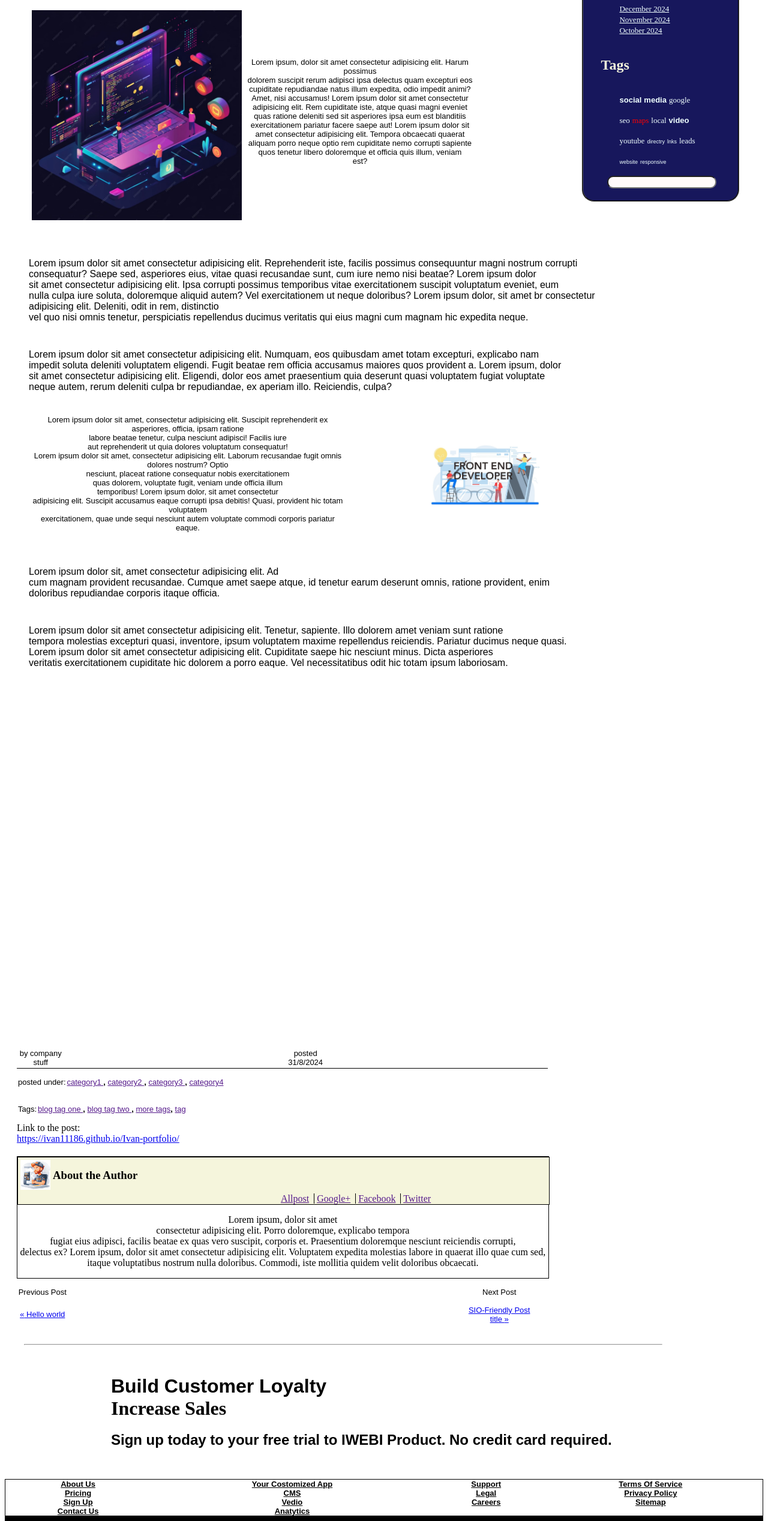
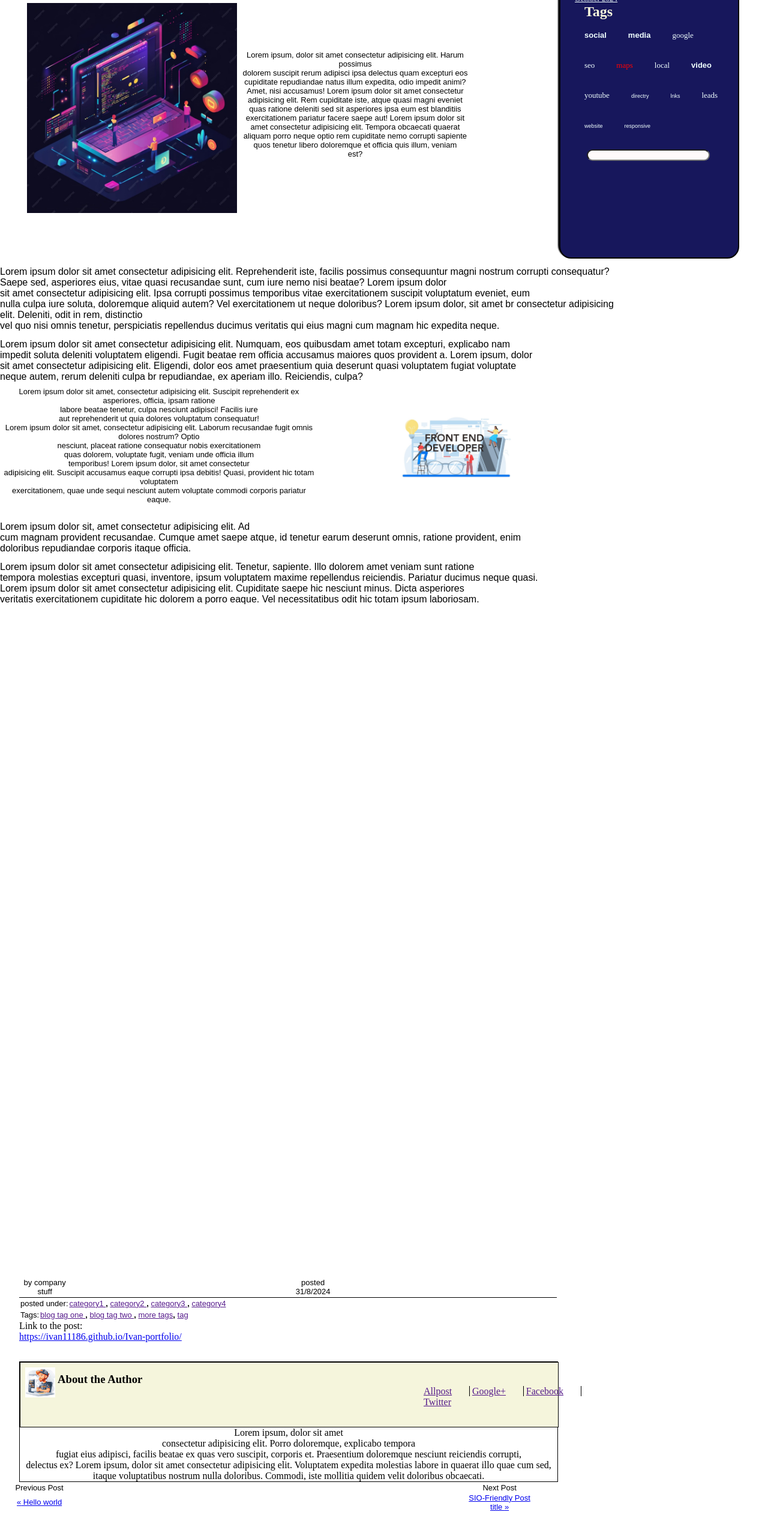
Before and after one commit to Ivan11186/Ivan-portfolio, a plain HTML site: page learnmor1.html in a window 1280 px wide. Shown: the part 190-2725 px from the top of the page at 60% size. Drawn offline with Linux system fonts and the light colour scheme.

Commit message:
Add files via upload

```diff
--- a/app.css
+++ b/app.css
@@ -5,12 +5,18 @@
   background-color: rgb(23, 23, 92);
   margin: auto;
 }
-
+* {
+  margin: 0;
+  padding: 0;
+}
 body {
   padding: 0;
 }
 li {
   list-style: none;
+}
+img {
+  width: 4%;
 }
 .first img {
   display: inline-block;
@@ -25,10 +31,11 @@ li {
   display: inline-block;
   background-color: black;
   border: solid black 1px;
-  width: 20px;
+  margin-left: 1rem;
 }
 
 .first a {
+  display: inline-block;
   color: white;
   text-decoration: none;
   font-size: 20px;
@@ -68,16 +75,26 @@ li {
   display: block;
   border-bottom: 1px black solid;
   width: 45%;
-  margin-left: 14px;
-  margin-top: 14px;
+  margin-left: 1rem;
+  margin-top: 1rem;
 }
 .discribe1 td,
 tr {
-  padding-bottom: 45px;
-  padding-left: 30px;
+  padding-top: 1rem;
+  padding-bottom: 2rem;
+  padding-left: 1.5rem;
 }
 .discribe1 img {
-  width: 350px;
+  width: 104%;
+  padding-right: 2rem;
+}
+#image1 {
+  width: 180%;
+  padding-right: 6rem;
+}
+#parag {
+  display: inline-block;
+  margin-left: 10.5rem;
 }
 .discribe h2 {
   margin-top: 2%;
@@ -96,8 +113,8 @@ tr {
   border-bottom: 1px solid black;
 
   display: inline-block;
-  margin-left: 45px;
-  width: 350px;
+  margin-left: 2.5rem;
+  width: 27%;
 }
 
 .disc1 td,
@@ -106,14 +123,13 @@ tr {
   font-family: sans-serif;
   text-align: center;
   font-size: small;
-  padding-bottom: 14px;
+  padding-bottom: 1rem;
+  padding-top: 1rem;
 }
 .disc12 {
-  padding-left: 140px;
+  padding-left: 9rem;
 }
-#parag {
-  padding-left: 30px;
-}
+
 #oldpost {
   background-color: snow;
   color: black;
@@ -121,36 +137,40 @@ tr {
   text-align: center;
   text-decoration: none;
   border: solid black 1px;
-  margin-top: 20px;
-  margin-left: 50%;
-  padding: 10px;
+  margin-top: 2rem;
+  margin-left: 40rem;
+  padding: 1rem;
 }
 .oldpost1 {
-  width: 95%;
-  margin-top: 20px;
+  width: 80%;
+  margin-top: 2rem;
+  margin-left: 6rem;
 }
 /*aside*/
 .hero {
-  width: 18%;
-  max-width: 350px;
-  min-width: 100px;
+  width: 20%;
+  height: 60vh;
 
-  max-height: 600px;
+  max-height: 1024px;
   min-height: 100px;
-  border: black groove 2px;
+  border: black solid 2px;
+  box-shadow: 2px 2px 2px black;
+  box-shadow: -2px -2px 2px black;
   border-radius: 20px;
   background-color: rgb(23, 23, 92);
   text-align: start;
   float: inline-end;
-  margin-right: 40px;
-  margin-top: 2%;
+  margin-right: 3rem;
+  margin-top: 2rem;
   color: beige;
-  padding: 20px;
-  padding-right: 10px;
+  padding: 1.5rem;
+  padding-right: 1rem;
+
   list-style: none;
 }
 .hero2 ul li {
   display: inline-block;
+  padding: 1rem;
 }
 .hero2 ul a {
   width: 100%;
@@ -179,15 +199,15 @@ tr {
 #hero1 {
   text-align: start;
   display: inline-block;
-  margin-left: 4%;
+  margin-left: 1rem;
 }
 .herosearch {
-  display: inline;
+  display: inline-block;
   background-color: snow;
   border-radius: 10px;
   position: relative;
   margin-left: 20px;
-
+  margin-top: 1rem;
   width: 80%;
 }
 
@@ -299,11 +319,11 @@ td {
 }
 .discfooter {
   border-bottom: 1px solid black;
-  margin-left: 20px;
+  margin-left: 2rem;
   width: 70%;
 }
 .discfooter tr td {
-  padding-top: 600px;
+  padding-top: 70rem;
   padding-left: 0px;
   padding-bottom: 0;
   padding-right: 362px;
@@ -318,7 +338,7 @@ td {
 
 .discfooter2 {
   padding-top: 0;
-  padding-left: 20px;
+  padding-left: 2rem;
   padding-bottom: 0;
   margin-bottom: 0;
 }
@@ -328,7 +348,7 @@ td {
 }
 .discfooter3 {
   display: block;
-  margin-left: 20px;
+  margin-left: 2rem;
 
   padding-top: 0;
   margin-top: 0;
@@ -348,8 +368,8 @@ td {
 .tagsfooter {
   border: 1px solid black;
   width: 70%;
-  margin-left: 20px;
-  margin-top: 20px;
+  margin-left: 2rem;
+  margin-top: 2rem;
 }
 .tagsimage {
   display: inline-block;
@@ -367,20 +387,21 @@ td {
   display: inline-block;
   width: 50px;
   height: 50px;
-  margin-bottom: -18px;
-  margin-left: 4px;
-  margin-top: 4px;
+  margin-bottom: -1.5rem;
+  margin-left: 0.5rem;
+  margin-top: 0.5rem;
 }
 .tagsanchor {
   display: inline-block;
   width: 30%;
-  margin-left: 290px;
-  padding-left: 148px;
+  margin-left: 12rem;
+  padding-left: 30rem;
+  padding-bottom: 2rem;
 }
 
 #anchorborder {
   border-right: 1px solid black;
-  padding-right: 8px;
+  padding-right: 1.8rem;
 }
 #tagsfooterparag {
   text-align: center;
```
Also changed, not shown: index.html (+6 -10 lines).
